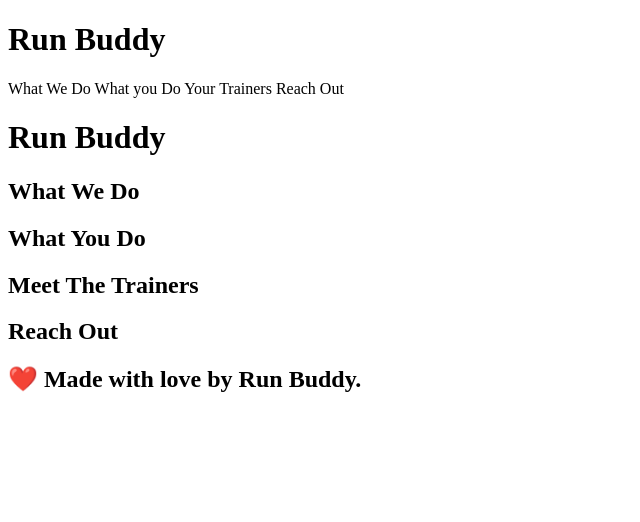
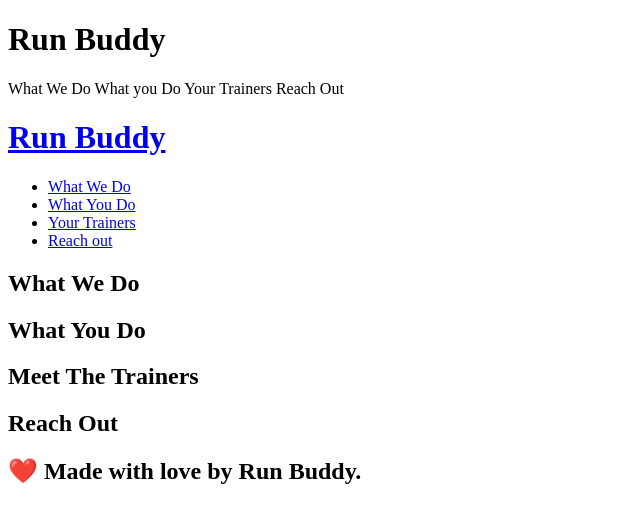
Before and after one commit to Nellyi87/run-buddy, a plain HTML site: page index.html in a window 1280 px wide. Shown: the whole page, without its empty margins (0-640 px from the left). Drawn offline with Linux system fonts and the light colour scheme.

Commit message:
added txt

```diff
--- a/index.html
+++ b/index.html
@@ -9,7 +9,28 @@
         What We Do What you Do Your Trainers Reach Out
         <!--navigation-->
         <header>
-            <h1>Run Buddy</h1>
+            <h1>
+                <a href="/">Run Buddy</a>
+            </h1>
+            <nav>
+                <!--Unordered list element-->
+                <ul>
+                    <!--List item element-->
+                    <li>
+                        <!--Anchor element-->
+                        <a href="#what-we-do">What We Do</a>
+                     </li>
+                     <li>
+                        <a href="#what-you-do">What You Do</a>
+                     </li>
+                     <li>
+                        <a href="#your-trainers">Your Trainers</a>
+                     </li>
+                     <li>
+                        <a href="#reach-out">Reach out</a>
+                     </li>
+                </ul>
+            </nav>
         </header>
 
         <!--hero/jumbotron-->
```
